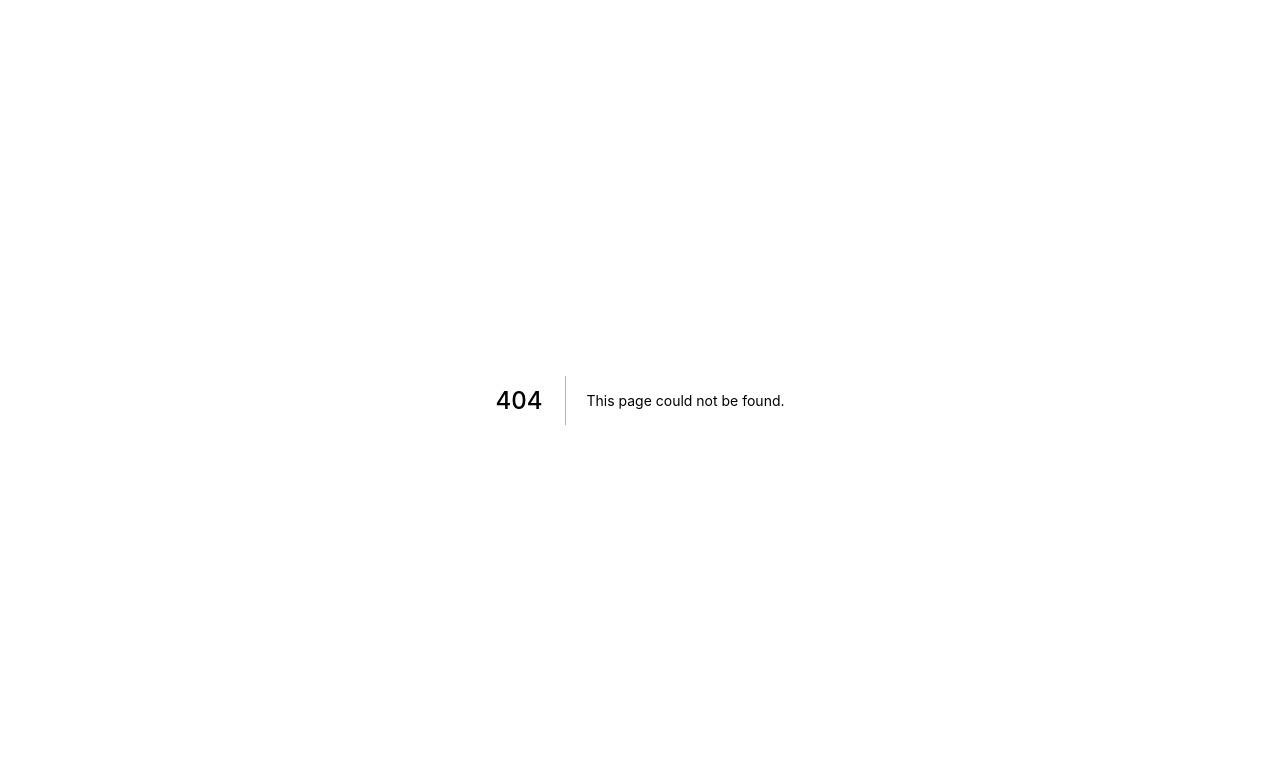
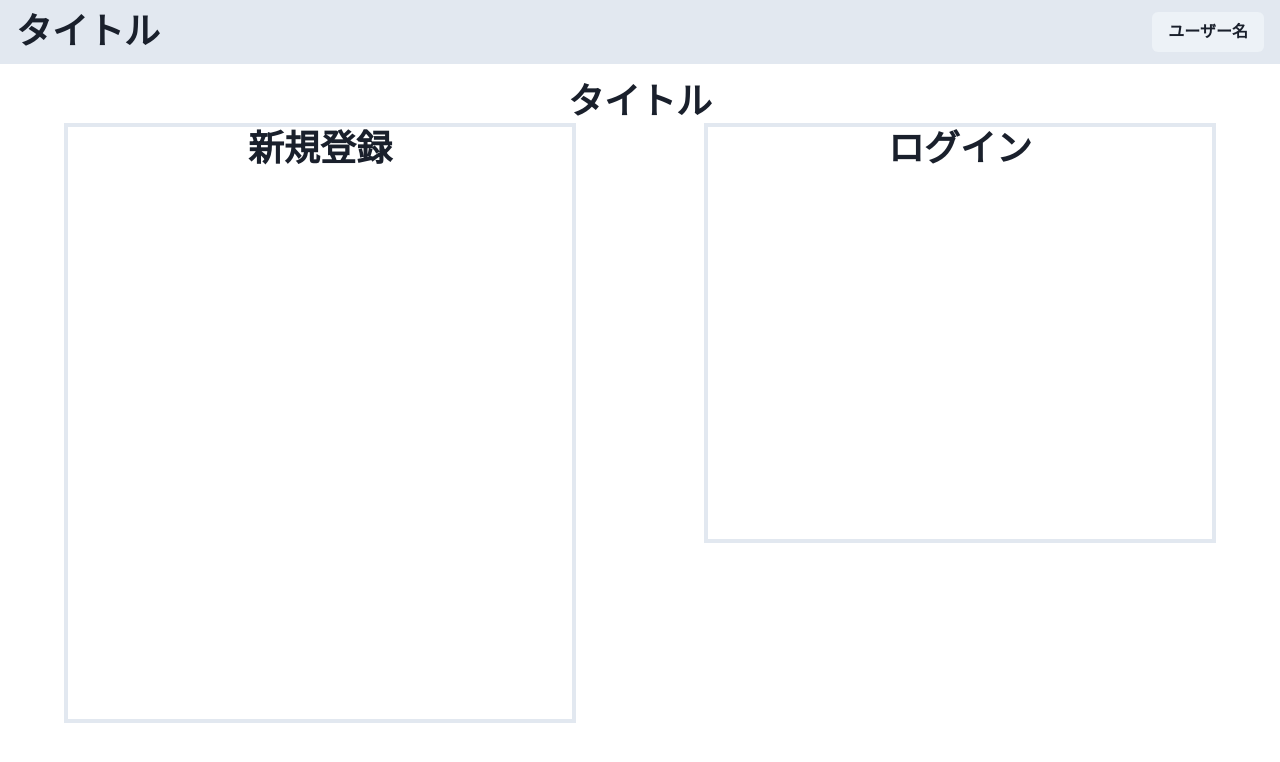
Before and after one commit to mehm8128/mehm8128_study_client, a Next.js app: page /login in a window 1280 px wide. Before the commit this address had no page. Shown: the top 762 px of the page. Built offline with nearby package versions, Linux system fonts and the light colour scheme.

Commit message:
add chakra-ui

```diff
--- a/package.json
+++ b/package.json
@@ -9,11 +9,16 @@
     "lint": "next lint"
   },
   "dependencies": {
+    "@chakra-ui/react": "^1.8.6",
+    "@emotion/react": "^11",
+    "@emotion/styled": "^11",
+    "framer-motion": "^6",
     "next": "12.1.0",
     "react": "17.0.2",
     "react-dom": "17.0.2"
   },
   "devDependencies": {
+    "@chakra-ui/icons": "^1.1.7",
     "@types/node": "17.0.21",
     "@types/react": "17.0.41",
     "eslint": "8.11.0",
--- /dev/null
+++ b/src/components/common/Header.tsx
@@ -0,0 +1,22 @@
+import { Button, Flex, Heading } from '@chakra-ui/react'
+
+import type { NextPage } from "next"
+
+const Header: NextPage = () => {
+	return (
+		<>
+			<Flex
+				justifyContent="space-between"
+				bg="gray.200"
+				height="16"
+				alignItems="center"
+				px="4"
+			>
+				<Heading>タイトル</Heading>
+				<Button bg="gray.100">ユーザー名</Button>
+			</Flex>
+		</>
+	)
+}
+
+export default Header
--- /dev/null
+++ b/src/components/login/Login.tsx
@@ -0,0 +1,15 @@
+import { Box, Heading } from '@chakra-ui/react'
+
+import type { NextPage } from "next"
+
+const Login: NextPage = () => {
+	return (
+		<>
+			<Box borderWidth={4} borderColor="gray.200" h="70%" w="40%">
+				<Heading textAlign="center">ログイン</Heading>
+			</Box>
+		</>
+	)
+}
+
+export default Login
--- /dev/null
+++ b/src/components/login/SignUp.tsx
@@ -0,0 +1,15 @@
+import { Box, Heading } from '@chakra-ui/react'
+
+import type { NextPage } from "next"
+
+const SignUp: NextPage = () => {
+	return (
+		<>
+			<Box borderWidth={4} borderColor="gray.200" h="" w="40%">
+				<Heading textAlign="center">新規登録</Heading>
+			</Box>
+		</>
+	)
+}
+
+export default SignUp
--- a/src/pages/_app.tsx
+++ b/src/pages/_app.tsx
@@ -1,8 +1,17 @@
 import '../styles/globals.css'
-import type { AppProps } from 'next/app'
 
+import { ChakraProvider } from '@chakra-ui/react'
+
+import Header from '../components/common/Header'
+
+import type { AppProps } from "next/app"
 function MyApp({ Component, pageProps }: AppProps) {
-  return <Component {...pageProps} />
+	return (
+		<ChakraProvider>
+			<Header />
+			<Component {...pageProps} />
+		</ChakraProvider>
+	)
 }
 
 export default MyApp
--- /dev/null
+++ b/src/pages/login.tsx
@@ -0,0 +1,21 @@
+import { Flex, Heading } from '@chakra-ui/react'
+
+import Login from '../components/login/Login'
+import SignUp from '../components/login/SignUp'
+
+import type { NextPage } from "next"
+const LoginPage: NextPage = () => {
+	return (
+		<>
+			<Heading textAlign="center" mt={4}>
+				タイトル
+			</Heading>
+			<Flex justifyContent="space-around" h={600}>
+				<SignUp />
+				<Login />
+			</Flex>
+		</>
+	)
+}
+
+export default LoginPage
```
Also changed, not shown: src/components/container/TimeLine.tsx (added, +13 -0 lines), src/components/container/ToDoList.tsx (added, +13 -0 lines), src/pages/index.tsx (+24 -4 lines), src/pages/user/[userId].tsx (added, +15 -0 lines), 1 other file (tests, documents, lock files or other folders).
